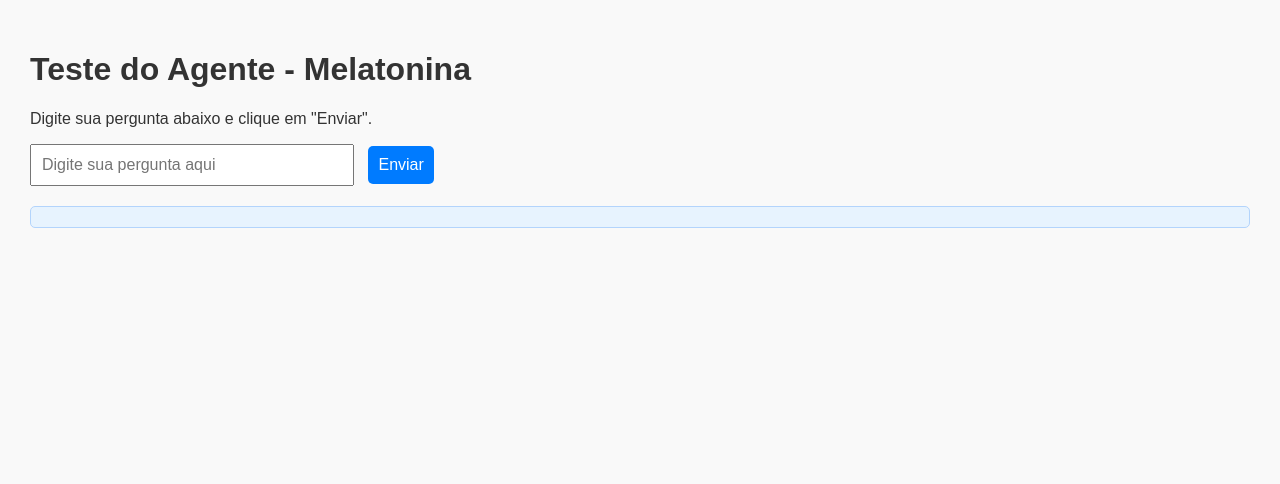
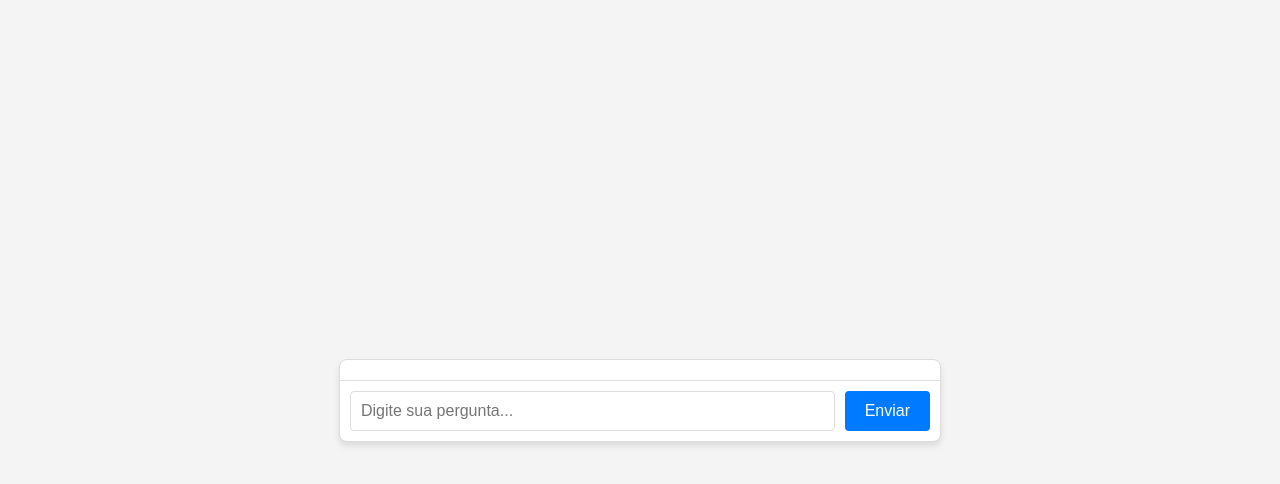
Before and after one commit to leticiacristinamoraes/agente-teste, a plain HTML site: page index.html in a window 1280 px wide. Drawn offline with Linux system fonts and the light colour scheme.

Commit message:
endereço alterado

```diff
--- a/index.html
+++ b/index.html
@@ -1,71 +1,183 @@
 <!DOCTYPE html>
-<html>
+<html lang="pt-BR">
 <head>
-    <title>Teste do Agente</title>
+  <meta charset="UTF-8">
+  <meta name="viewport" content="width=device-width, initial-scale=1.0">
+  <title>Agente de Melatonina</title>
   <style>
     body {
       font-family: Arial, sans-serif;
-            margin: 20px;
+      background-color: #f4f4f4;
+      margin: 0;
+      padding: 0;
+      display: flex;
+      flex-direction: column;
+      align-items: center;
+      justify-content: center;
+      height: 100vh;
+    }
+
+    #chat {
+      width: 80%;
+      max-width: 600px;
+      background: #ffffff;
+      border: 1px solid #ddd;
+      border-radius: 8px;
+      box-shadow: 0 4px 6px rgba(0, 0, 0, 0.1);
+      overflow: hidden;
+      display: flex;
+      flex-direction: column;
+    }
+
+    #messages {
+      flex: 1;
       padding: 10px;
-            background-color: #f9f9f9;
-            color: #333;
+      overflow-y: auto;
+      border-bottom: 1px solid #ddd;
     }
-        input {
+
+    .message {
+      margin-bottom: 10px;
+      padding: 8px;
+      border-radius: 4px;
+    }
+
+    .user {
+      background: #d1e7dd;
+      align-self: flex-end;
+      text-align: right;
+    }
+
+    .assistant {
+      background: #f8d7da;
+      align-self: flex-start;
+      text-align: left;
+    }
+
+    #input-area {
+      display: flex;
       padding: 10px;
-            width: 300px;
-            font-size: 16px;
     }
-        button {
+
+    #userInput {
+      flex: 1;
       padding: 10px;
       font-size: 16px;
+      border: 1px solid #ddd;
+      border-radius: 4px;
+    }
+
+    #sendButton {
       margin-left: 10px;
+      padding: 10px 20px;
+      font-size: 16px;
+      background-color: #007bff;
+      color: white;
+      border: none;
+      border-radius: 4px;
       cursor: pointer;
-            background-color: #007BFF;
-            color: #fff;
-            border: none;
-            border-radius: 5px;
     }
-        button:hover {
+
+    #sendButton:hover {
       background-color: #0056b3;
-        }
-        #response {
-            margin-top: 20px;
-            padding: 10px;
-            background-color: #e7f3fe;
-            border: 1px solid #b3d4fc;
-            border-radius: 5px;
-            font-size: 16px;
     }
   </style>
 </head>
 <body>
-    <h1>Teste do Agente - Melatonina</h1>
-    <p>Digite sua pergunta abaixo e clique em "Enviar".</p>
-    <input type="text" id="question" placeholder="Digite sua pergunta aqui">
-    <button onclick="sendQuestion()">Enviar</button>
-    <p id="response"></p>
+  <div id="chat">
+    <div id="messages"></div>
+    <div id="input-area">
+      <input id="userInput" type="text" placeholder="Digite sua pergunta...">
+      <button id="sendButton">Enviar</button>
+    </div>
+  </div>
 
   <script>
-        async function sendQuestion() {
-            const question = document.getElementById('question').value;
+    // URL do Webhook do n8n
+    const webhookUrl = "https://devcustomer.app.n8n.cloud/webhook-test/4ce9a0d0-8a48-4749-84d0-516e2f77ee4b";
+ // Substitua pela URL do seu Webhook
 
-            // Substitua pela URL do seu webhook
-            const webhookURL = 'http://localhost:5678/webhook-test/b6d2bf1e-d1fe-4ec8-96f3-8ff95b76f6a4';
+    // Contexto global da conversa
+    let context = [];
 
+    // Função para enviar a mensagem ao Webhook
+    const sendMessage = async (question) => {
   try {
-                const response = await fetch(webhookURL, {
-                    method: 'POST',
-                    headers: { 'Content-Type': 'application/json' },
-                    body: JSON.stringify({ question })
+    const response = await fetch(webhookUrl, {
+      method: "POST",
+      headers: {
+        "Content-Type": "application/json",
+      },
+      body: JSON.stringify({
+        question: question, // Texto da pergunta
+        context: context,   // Contexto da conversa
+      }),
     });
 
-                const result = await response.json();
-                document.getElementById('response').innerText = result.response;
+    // Exibe a resposta do servidor no console
+    const responseBody = await response.text();
+    console.log("Resposta do servidor:", responseBody);
+
+    if (!response.ok) {
+      throw new Error(`Erro no servidor: ${response.status}`);
+    }
+
+    const data = JSON.parse(responseBody);
+    context = data.context; // Atualiza o contexto
+    return data.response;   // Retorna a resposta
   } catch (error) {
-                document.getElementById('response').innerText = 'Erro ao conectar com o agente.';
-                console.error('Erro:', error);
+    console.error("Erro ao enviar mensagem:", error.message);
+    return "Desculpe, ocorreu um erro ao processar sua mensagem.";
   }
+};
+
+
+
+    // Referências aos elementos do DOM
+    const messagesDiv = document.getElementById("messages");
+    const userInput = document.getElementById("userInput");
+    const sendButton = document.getElementById("sendButton");
+
+    // Função para exibir uma mensagem na interface
+    const displayMessage = (message, type) => {
+      const messageDiv = document.createElement("div");
+      messageDiv.className = `message ${type}`;
+      messageDiv.textContent = message;
+      messagesDiv.appendChild(messageDiv);
+      messagesDiv.scrollTop = messagesDiv.scrollHeight; // Scroll para a última mensagem
+    };
+
+    // Função para lidar com o envio de mensagens
+    const handleSendMessage = async () => {
+      const question = userInput.value.trim();
+
+      if (!question) {
+        alert("Por favor, insira uma mensagem válida.");
+        return;
       }
+
+      // Exibe a mensagem do usuário
+      displayMessage(question, "user");
+
+      // Limpa o campo de input
+      userInput.value = "";
+
+      // Envia a mensagem ao Webhook e aguarda a resposta
+      const response = await sendMessage(question);
+
+      // Exibe a resposta do agente
+      displayMessage(response, "assistant");
+    };
+
+    // Adiciona evento ao botão de enviar
+    sendButton.addEventListener("click", handleSendMessage);
+
+    // Permite enviar mensagem pressionando "Enter"
+    userInput.addEventListener("keypress", (e) => {
+      if (e.key === "Enter") {
+        handleSendMessage();
+      }
+    });
   </script>
 </body>
 </html>
```
Lines whose indentation alone changed are shown as unchanged.
